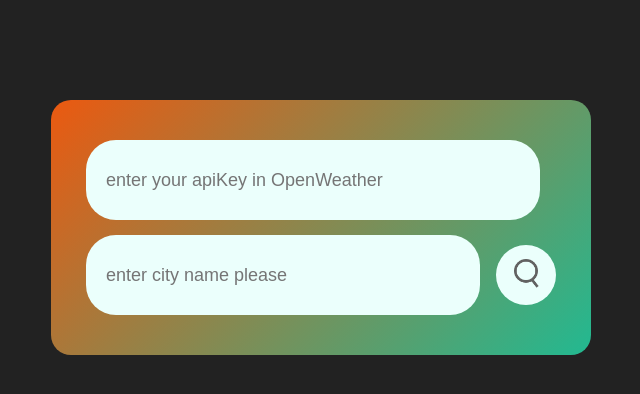
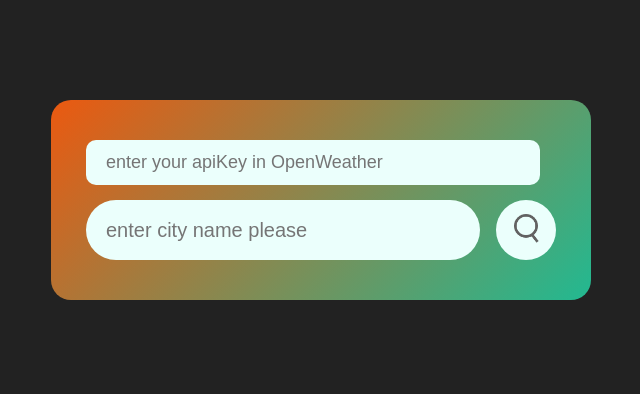
Before and after one commit to KevinYih/weatherApp, a plain HTML site: page index.html in a window 1280 px wide. Shown: the whole page, without its empty margins (319-959 px from the left). Drawn offline with Linux system fonts and the light colour scheme.

Commit message:
modify input size

```diff
--- a/style.css
+++ b/style.css
@@ -38,8 +38,8 @@ body {
   background: #ebfffc;
   color: #555;
   padding: 10px 20px;
-  height: 60px;
-  border-radius: 30px;
+  height: 25px;
+  border-radius: 10px;
   flex: 1;
   margin-right: 16px;
   margin-bottom: 15px;
@@ -59,11 +59,11 @@ body {
   background: #ebfffc;
   color: #555;
   padding: 10px 20px;
-  height: 60px;
+  height: 40px;
   border-radius: 30px;
   flex: 1;
   margin-right: 16px;
-  font-size: 18px;
+  font-size: 20px;
 }
 
 .search button {
```
